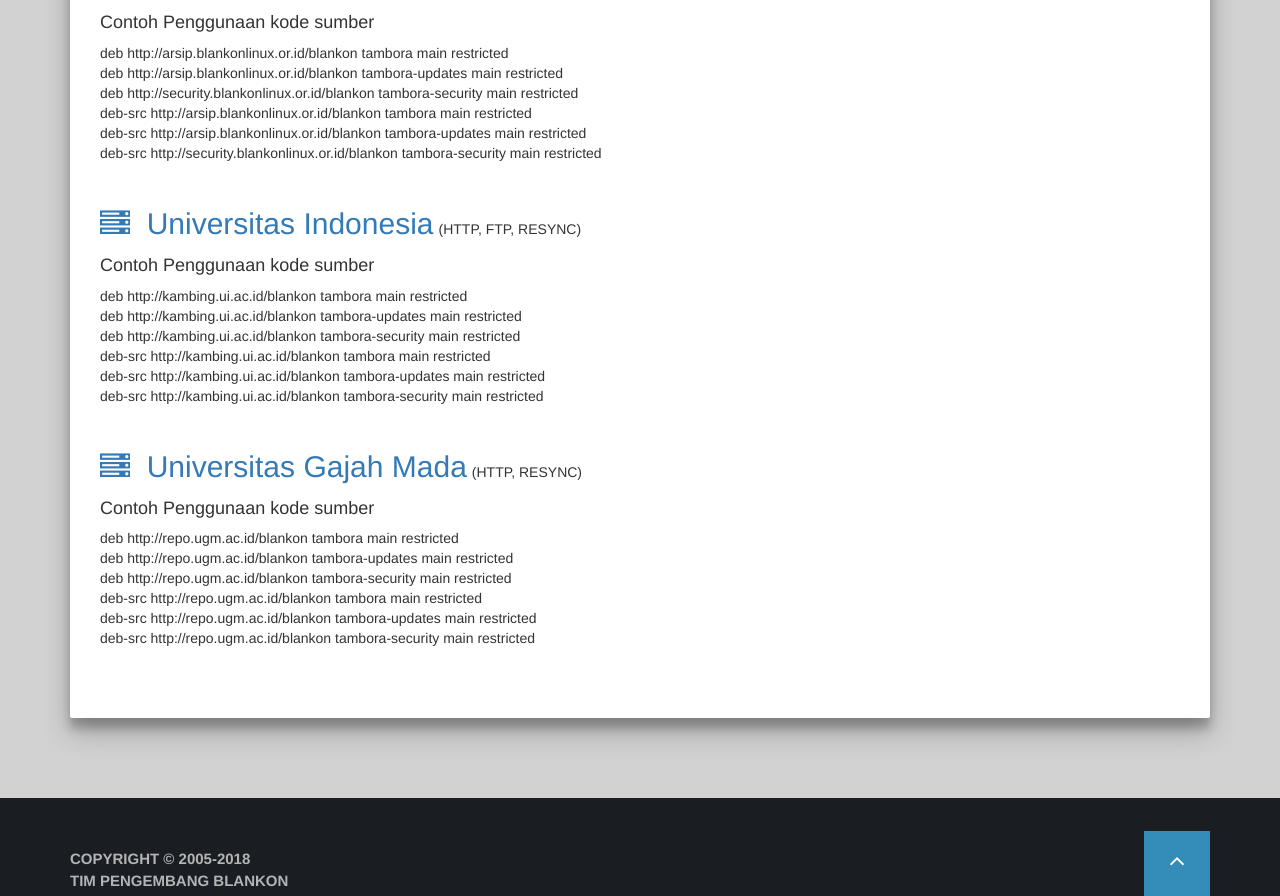
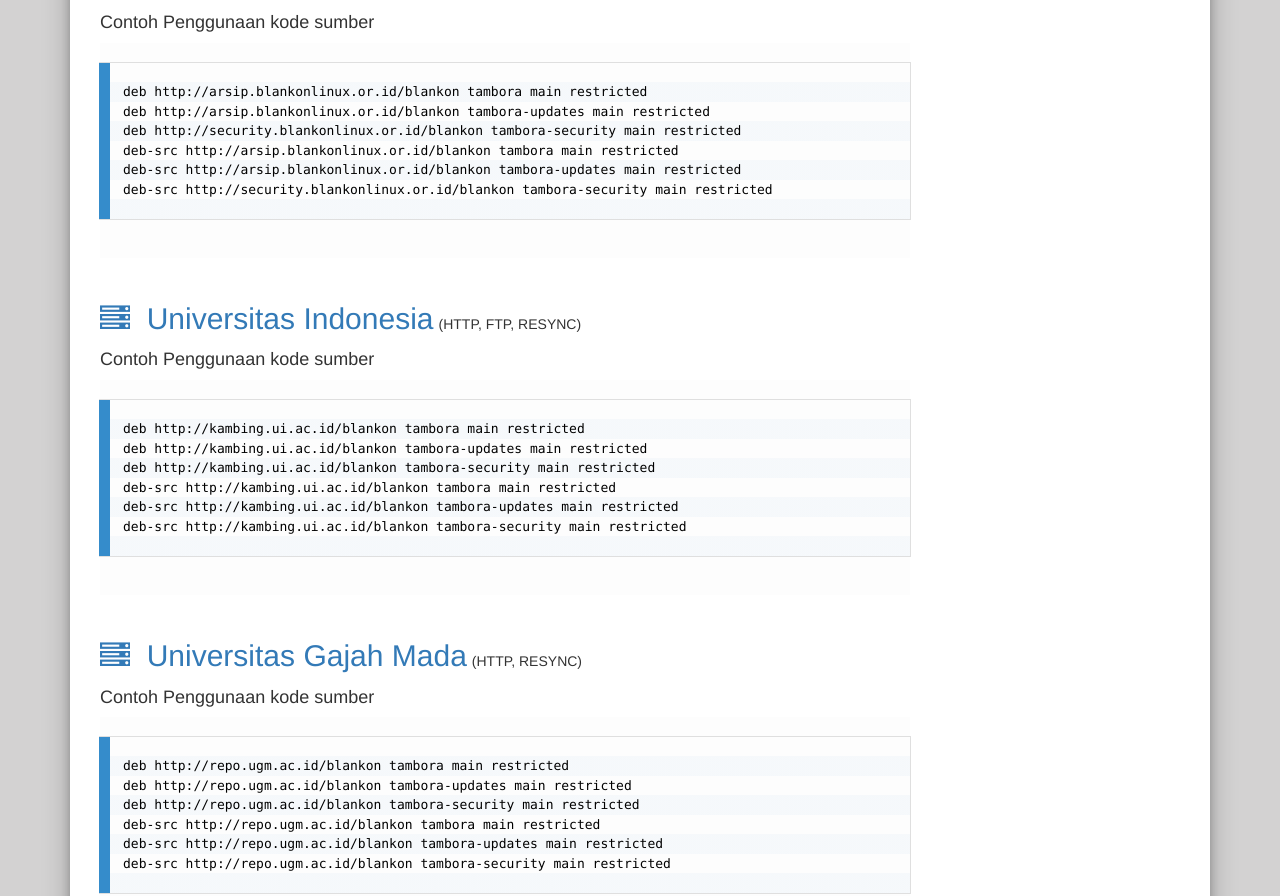
Before and after one commit to kmdrn7/blankon-linux-arsip-web, a website: page src/index.html in a window 1280 px wide. Shown: the part 652-1548 px from the top of the page. Drawn offline with Linux system fonts and the light colour scheme.

Commit message:
add: Animasi navbar dan karakter, change: tampilan kode

```diff
--- a/src/index.html
+++ b/src/index.html
@@ -14,6 +14,7 @@
     <link rel="stylesheet" href="css/animate.css">
     <link rel="stylesheet" href="css/Pe-icon-7-stroke.css">
     <link rel="stylesheet" href="css/style.css">
+    <link rel="stylesheet" href="css/prism.css"/>
     <!-- endbuild -->
 </head>
 
@@ -33,7 +34,8 @@
         <!-- =========================
         START NAVIGATION SECTION
         ============================== -->
-        <nav class="navbar navbar-inverse navbar-fixed-top" role="navigation">
+        <!-- <nav class="navbar navbar-inverse navbar-fixed-top" role="navigation"> -->
+        <nav class="navbar navbar-default navbar-fixed-top" role="navigation" style="margin-top: 0px; opacity: 1; background-color: rgba(59, 59, 59, 0.7);">
             <div class="container">
                 <!-- Brand and toggle get grouped for better mobile display -->
                 <div class="navbar-header">
@@ -74,11 +76,11 @@
             ============================== -->
             <section class="welcome" id="welcome">
                 <div class="row">
-                    <div class="col-md-5 text-right main-panel">
-                        <img class="boni-main" src="images/boni-2.png" alt="Boni.png">
+                    <div class="col-md-5 text-right main-panel" id="domNode">
+                        <img id="boni-pic" class="boni-main" src="images/boni-2.png" alt="Boni.png">
                     </div>
                     <div class="col-md-7 text-left main-panel">
-                        <h2>Selamat Datang di Repositori <b style="border-bottom: 2px solid #333;">BlankOn</b><b> Linux</b></h2>
+                        <h2 id="boni-text">Selamat Datang di Repositori <b style="border-bottom: 2px solid #333;">BlankOn</b><b> Linux</b></h2>
                     </div>
                 </div>
             </section>
@@ -101,14 +103,24 @@
                                 <!-- HEADING DESCRIPTION -->
                                 <a href="http://arsip.blankonlinux.or.id/blankon/"><i class="fa fa-server" aria-hidden="true"></i>&nbsp; Server Utama</a><span>(HTTP)</span>
                                 <h4>Contoh Penggunaan kode sumber</h4>
-                                <p>
+                                <pre data-src="prism.js" class=" language-markup">
+                                    <code class="language-markup">
+deb http://arsip.blankonlinux.or.id/blankon tambora main restricted
+deb http://arsip.blankonlinux.or.id/blankon tambora-updates main restricted
+deb http://security.blankonlinux.or.id/blankon tambora-security main restricted
+deb-src http://arsip.blankonlinux.or.id/blankon tambora main restricted
+deb-src http://arsip.blankonlinux.or.id/blankon tambora-updates main restricted
+deb-src http://security.blankonlinux.or.id/blankon tambora-security main restricted
+                                    </code>
+                                </pre>
+                                <!-- <p>
                                     deb http://arsip.blankonlinux.or.id/blankon tambora main restricted<br>
                                     deb http://arsip.blankonlinux.or.id/blankon tambora-updates main restricted<br>
                                     deb http://security.blankonlinux.or.id/blankon tambora-security main restricted <br>
                                     deb-src http://arsip.blankonlinux.or.id/blankon tambora main restricted<br>
                                     deb-src http://arsip.blankonlinux.or.id/blankon tambora-updates main restricted <br>
                                     deb-src http://security.blankonlinux.or.id/blankon tambora-security main restricted
-                                </p>
+                                </p> -->
                             </div>
                             <!-- END SINGLE DESC -->
 
@@ -118,14 +130,24 @@
                                 <!-- HEADING DESCRIPTION -->
                                 <a href="http://kambing.ui.ac.id/blankon"><i class="fa fa-server" aria-hidden="true"></i>&nbsp; Universitas Indonesia</a><span>(HTTP, FTP, RESYNC)</span>
                                 <h4>Contoh Penggunaan kode sumber</h4>
-                                <p>
+                                <pre data-src="prism.js" class=" language-markup">
+                                    <code class="language-markup">
+deb http://kambing.ui.ac.id/blankon tambora main restricted
+deb http://kambing.ui.ac.id/blankon tambora-updates main restricted
+deb http://kambing.ui.ac.id/blankon tambora-security main restricted
+deb-src http://kambing.ui.ac.id/blankon tambora main restricted
+deb-src http://kambing.ui.ac.id/blankon tambora-updates main restricted
+deb-src http://kambing.ui.ac.id/blankon tambora-security main restricted
+                                    </code>
+                                </pre>
+                                <!-- <p>
                                         deb http://kambing.ui.ac.id/blankon tambora main restricted <br>
                                         deb http://kambing.ui.ac.id/blankon tambora-updates main restricted <br>
                                         deb http://kambing.ui.ac.id/blankon tambora-security main restricted <br>
                                         deb-src http://kambing.ui.ac.id/blankon tambora main restricted <br>
                                         deb-src http://kambing.ui.ac.id/blankon tambora-updates main restricted <br>
                                         deb-src http://kambing.ui.ac.id/blankon tambora-security main restricted <br>
-                                </p>
+                                </p> -->
                             </div>
                             <!-- END SINGLE DESC -->
 
@@ -134,14 +156,24 @@
                                 <!-- HEADING DESCRIPTION -->
                                 <a href="http://repo.ugm.ac.id/blankon"><i class="fa fa-server" aria-hidden="true"></i>&nbsp; Universitas Gajah Mada</a><span>(HTTP, RESYNC)</span>
                                 <h4>Contoh Penggunaan kode sumber</h4>
-                                <p>
+                                <pre data-src="prism.js" class=" language-markup">
+                                    <code class="language-markup">
+deb http://repo.ugm.ac.id/blankon tambora main restricted
+deb http://repo.ugm.ac.id/blankon tambora-updates main restricted
+deb http://repo.ugm.ac.id/blankon tambora-security main restricted
+deb-src http://repo.ugm.ac.id/blankon tambora main restricted
+deb-src http://repo.ugm.ac.id/blankon tambora-updates main restricted
+deb-src http://repo.ugm.ac.id/blankon tambora-security main restricted
+                                    </code>
+                                </pre>
+                                <!-- <p>
                                         deb http://repo.ugm.ac.id/blankon tambora main restricted <br>
 deb http://repo.ugm.ac.id/blankon tambora-updates main restricted <br>
 deb http://repo.ugm.ac.id/blankon tambora-security main restricted <br>
 deb-src http://repo.ugm.ac.id/blankon tambora main restricted <br>
 deb-src http://repo.ugm.ac.id/blankon tambora-updates main restricted <br>
 deb-src http://repo.ugm.ac.id/blankon tambora-security main restricted <br>
-                                </p>
+                                </p> -->
                             </div>
                             <!-- END SINGLE DESC -->
 
@@ -183,6 +215,40 @@
     <script src="js/bootstrap.min.js"></script>
     <script src="js/owl.carousel.js"></script>
     <script src="js/script.js"></script>
+    <script src="js/prism.js"></script>
+    <script src="js/anime.min.js"></script>
+
+    <script type="text/javascript">
+        window.onload = function () {
+
+            var domNode = anime({
+                targets: '#boni-pic',
+                translateX: -500,
+                direction: 'reverse',
+                delay: 3000,
+                duration: 1500,
+                easing: 'easeInOutExpo'
+            });
+
+            var domNode2 = anime({
+                targets: '#boni-text',
+                translateX: 600,
+                direction: 'reverse',
+                delay: 3000,
+                duration: 1500,
+                easing: 'easeInOutExpo'
+            });
+
+            var domNode_nav = anime({
+                targets: '.navbar',
+                translateY: -400,
+                direction: 'reverse',
+                delay: 3000,
+                duration: 1500,
+                easing: 'easeInOutExpo'
+            });
+        }
+    </script>
     <!-- endbuild -->
     <!-- END SCRIPT SECTION -->
 </body>
```
